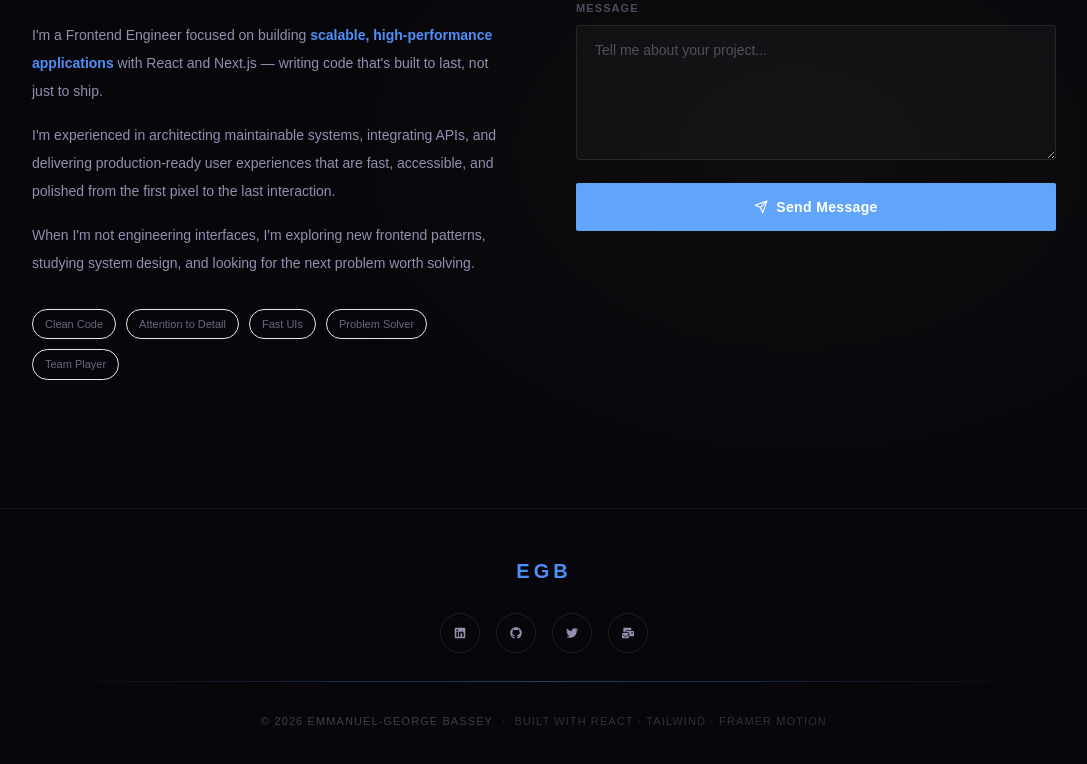
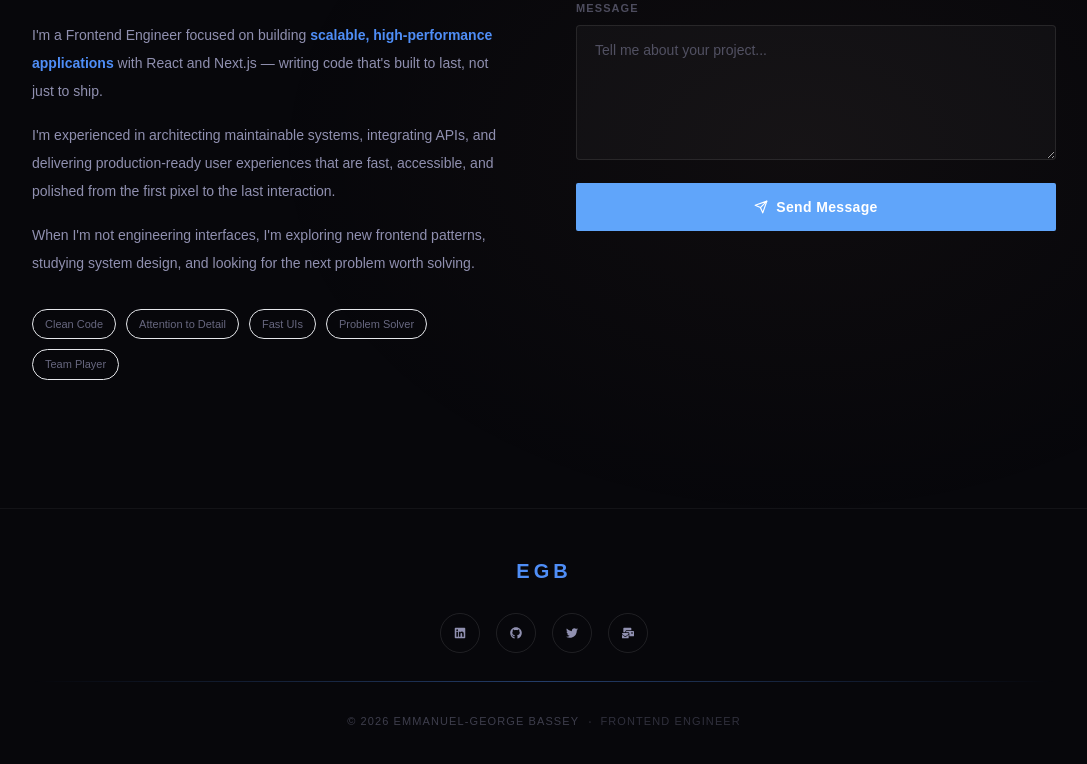
Before and after one commit to Georgeinnerside/georgeInnerside.dev, a React (Vite) app: page / in a window 1280 px wide. Shown: the part 3081-3845 px from the top of the page, without its empty margins (96-1183 px from the left). Built offline with nearby package versions, Linux system fonts and the light colour scheme; a web font is replaced by a local one.

Commit message:
fix footer

```diff
--- a/src/components/Footer.jsx
+++ b/src/components/Footer.jsx
@@ -72,7 +72,7 @@ export default function Footer() {
           </p>
           <span className="hidden sm:block text-fog/20">·</span>
           <p className="text-[11px] text-fog/30 tracking-widest uppercase">
-            Built with React · Tailwind · Framer Motion
+            Frontend Engineer
           </p>
         </div>
       </div>
```
